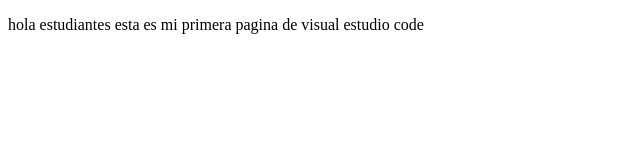
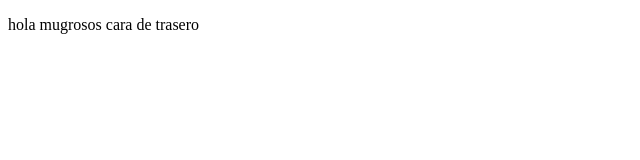
Before and after one commit to AlainSosa/proyectoDemoCursoPrework, a plain HTML site: page index.html in a window 1280 px wide. Shown: the whole page, without its empty margins (0-640 px from the left). Drawn offline with Linux system fonts and the light colour scheme.

```diff
--- a/index.html
+++ b/index.html
@@ -7,8 +7,7 @@
     <title>Hola mundo</title>
 </head>
 <body> <p>
-    hola estudiantes esta es mi primera pagina de visual estudio code
-</p>
+hola mugrosos cara de trasero</p>
 
 </body>
 </html>
```
